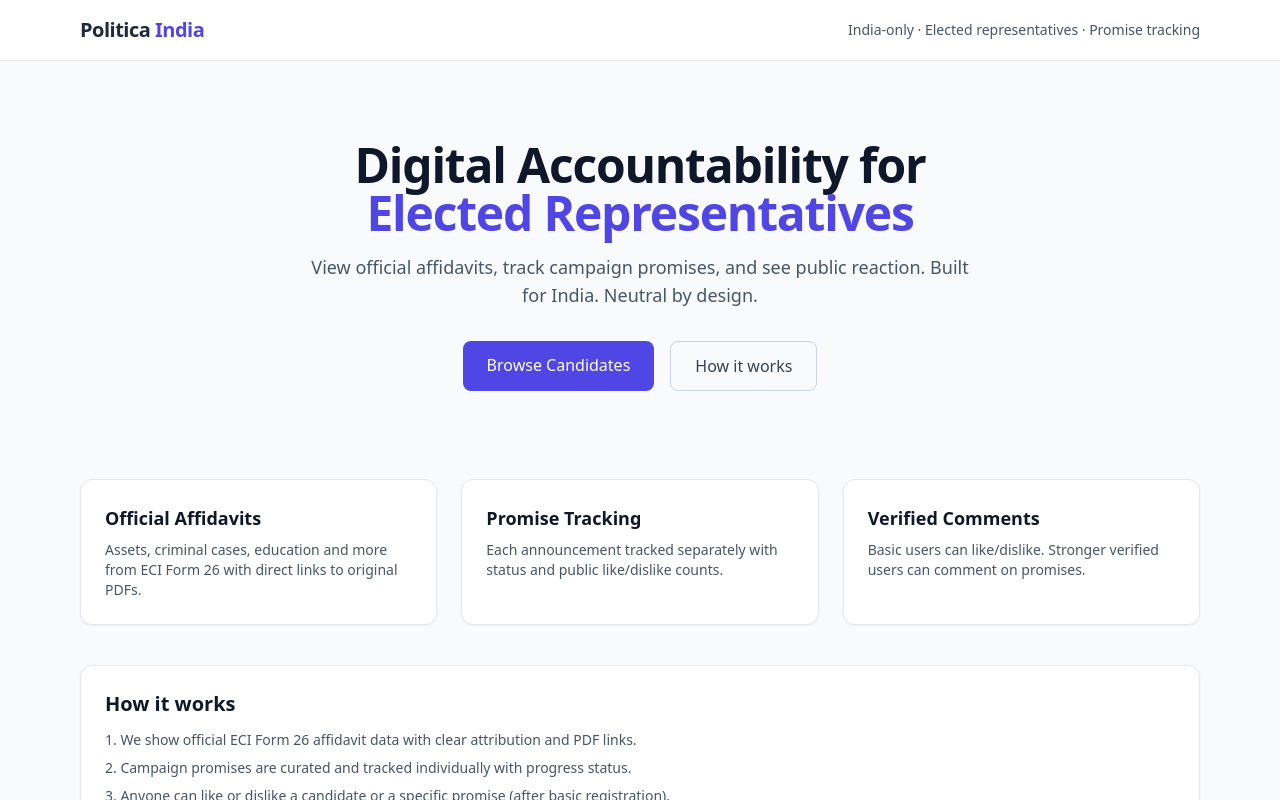
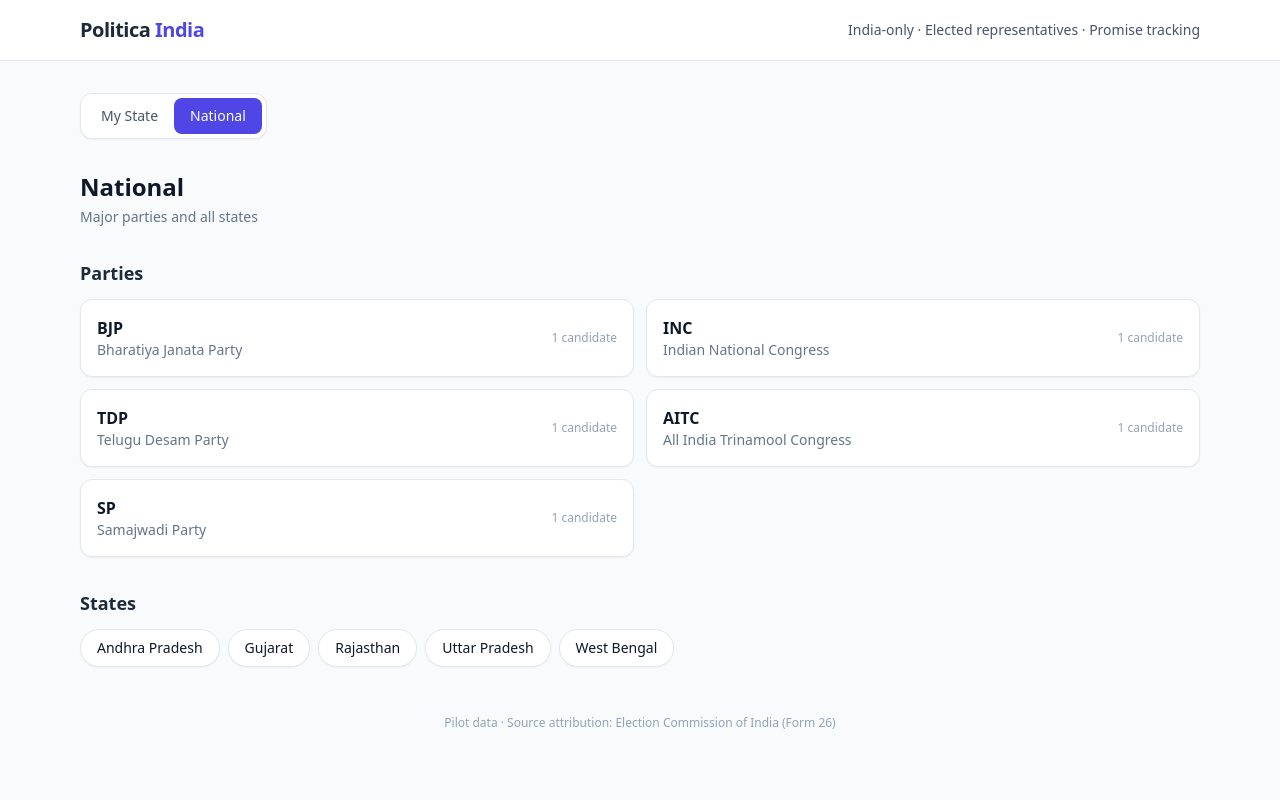
Before and after one commit to Rudhra6467/politica-india, a Next.js app: page / in a window 1280 px wide. Shown: the top 800 px of the page. Built offline with nearby package versions, Linux system fonts and the light colour scheme.

Commit message:
New homepage: Local (My State) vs National views with party-first navigation

```diff
--- a/src/app/page.tsx
+++ b/src/app/page.tsx
@@ -1,69 +1,216 @@
+"use client";
+
+import { useState, useEffect } from "react";
 import Link from "next/link";
+import {
+  getAllStates,
+  getNationalParties,
+  getPartiesInState,
+} from "@/data/pilot-candidates";
+
+type ViewMode = "local" | "national";
+
+const STATE_KEY = "politica-selected-state";
 
 export default function HomePage() {
+  const [view, setView] = useState<ViewMode>("national");
+  const [selectedState, setSelectedState] = useState<string | null>(null);
+  const [hydrated, setHydrated] = useState(false);
+
+  useEffect(() => {
+    try {
+      const stored = localStorage.getItem(STATE_KEY);
+      if (stored) {
+        setSelectedState(stored);
+        setView("local");
+      }
+    } catch {
+      // ignore
+    }
+    setHydrated(true);
+  }, []);
+
+  const chooseState = (state: string) => {
+    setSelectedState(state);
+    try {
+      localStorage.setItem(STATE_KEY, state);
+    } catch {
+      // ignore
+    }
+    setView("local");
+  };
+
+  const clearState = () => {
+    setSelectedState(null);
+    try {
+      localStorage.removeItem(STATE_KEY);
+    } catch {
+      // ignore
+    }
+    setView("national");
+  };
+
+  if (!hydrated) {
     return (
-    <div className="space-y-10">
-      <section className="text-center space-y-4 py-12">
-        <h1 className="text-4xl font-bold tracking-tight text-slate-900 sm:text-5xl">
-          Digital Accountability for<br />
-          <span className="text-indigo-600">Elected Representatives</span>
-        </h1>
-        <p className="max-w-2xl mx-auto text-lg text-slate-600">
-          View official affidavits, track campaign promises, and see public reaction.
-          Built for India. Neutral by design.
+      <div className="py-20 text-center text-slate-400">Loading...</div>
+    );
+  }
+
+  const states = getAllStates();
+  const nationalParties = getNationalParties();
+  const localParties = selectedState ? getPartiesInState(selectedState) : [];
+
+  return (
+    <div className="space-y-8">
+      {/* View switcher */}
+      <div className="flex items-center justify-between gap-4">
+        <div className="flex rounded-xl border bg-white p-1 shadow-sm">
+          <button
+            onClick={() => setView("local")}
+            className={`rounded-lg px-4 py-2 text-sm font-medium transition ${
+              view === "local"
+                ? "bg-indigo-600 text-white"
+                : "text-slate-600 hover:bg-slate-50"
+            }`}
+          >
+            My State
+          </button>
+          <button
+            onClick={() => setView("national")}
+            className={`rounded-lg px-4 py-2 text-sm font-medium transition ${
+              view === "national"
+                ? "bg-indigo-600 text-white"
+                : "text-slate-600 hover:bg-slate-50"
+            }`}
+          >
+            National
+          </button>
+        </div>
+
+        {selectedState && view === "local" && (
+          <button
+            onClick={clearState}
+            className="text-sm text-slate-500 hover:text-slate-700"
+          >
+            Change state
+          </button>
+        )}
+      </div>
+
+      {/* ========== LOCAL VIEW ========== */}
+      {view === "local" && (
+        <div className="space-y-8">
+          {!selectedState ? (
+            <div className="rounded-xl border border-dashed bg-white p-8 text-center">
+              <p className="text-slate-600 mb-4">
+                Select your state to see local parties and candidates
               </p>
-        <div className="flex justify-center gap-4 pt-4">
+              <div className="flex flex-wrap justify-center gap-2">
+                {states.map((s) => (
+                  <button
+                    key={s}
+                    onClick={() => chooseState(s)}
+                    className="rounded-full border px-4 py-2 text-sm font-medium hover:border-indigo-400 hover:bg-indigo-50 transition"
+                  >
+                    {s}
+                  </button>
+                ))}
+              </div>
+            </div>
+          ) : (
+            <>
+              <div>
+                <h1 className="text-2xl font-bold text-slate-900">{selectedState}</h1>
+                <p className="text-sm text-slate-500 mt-1">
+                  Parties and candidates in your state
+                </p>
+              </div>
+
+              {/* Parties in this state */}
+              <section>
+                <h2 className="text-lg font-semibold text-slate-800 mb-3">Parties</h2>
+                <div className="grid gap-3 sm:grid-cols-2">
+                  {localParties.map((p) => (
                     <Link
-            href="/candidates"
-            className="rounded-lg bg-indigo-600 px-6 py-3 text-white font-medium hover:bg-indigo-700 transition"
+                      key={p.abbr}
+                      href={`/party/${p.abbr}?state=${encodeURIComponent(selectedState)}`}
+                      className="flex items-center justify-between rounded-xl border bg-white p-4 shadow-sm hover:border-indigo-300 hover:shadow-md transition"
                     >
-            Browse Candidates
+                      <div>
+                        <div className="font-semibold text-slate-900">{p.abbr}</div>
+                        <div className="text-sm text-slate-500">{p.name}</div>
+                      </div>
+                      <div className="text-xs text-slate-400">{p.count} candidate{p.count > 1 ? "s" : ""}</div>
                     </Link>
-          <a
-            href="#how"
-            className="rounded-lg border border-slate-300 px-6 py-3 font-medium text-slate-700 hover:bg-slate-100 transition"
-          >
-            How it works
-          </a>
+                  ))}
                 </div>
               </section>
 
-      <section className="grid gap-6 sm:grid-cols-3">
-        <div className="rounded-xl border bg-white p-6 shadow-sm">
-          <h3 className="font-semibold text-lg">Official Affidavits</h3>
-          <p className="mt-2 text-sm text-slate-600">
-            Assets, criminal cases, education and more from ECI Form 26 with direct links to original PDFs.
+              {/* Quick link to all candidates in state */}
+              <div className="text-center">
+                <Link
+                  href={`/candidates?state=${encodeURIComponent(selectedState)}`}
+                  className="text-sm font-medium text-indigo-600 hover:text-indigo-800"
+                >
+                  View all candidates in {selectedState} →
+                </Link>
+              </div>
+            </>
+          )}
+        </div>
+      )}
+
+      {/* ========== NATIONAL VIEW ========== */}
+      {view === "national" && (
+        <div className="space-y-8">
+          <div>
+            <h1 className="text-2xl font-bold text-slate-900">National</h1>
+            <p className="text-sm text-slate-500 mt-1">
+              Major parties and all states
             </p>
           </div>
-        <div className="rounded-xl border bg-white p-6 shadow-sm">
-          <h3 className="font-semibold text-lg">Promise Tracking</h3>
-          <p className="mt-2 text-sm text-slate-600">
-            Each announcement tracked separately with status and public like/dislike counts.
-          </p>
+
+          {/* National parties */}
+          <section>
+            <h2 className="text-lg font-semibold text-slate-800 mb-3">Parties</h2>
+            <div className="grid gap-3 sm:grid-cols-2">
+              {nationalParties.map((p) => (
+                <Link
+                  key={p.abbr}
+                  href={`/party/${p.abbr}`}
+                  className="flex items-center justify-between rounded-xl border bg-white p-4 shadow-sm hover:border-indigo-300 hover:shadow-md transition"
+                >
+                  <div>
+                    <div className="font-semibold text-slate-900">{p.abbr}</div>
+                    <div className="text-sm text-slate-500">{p.name}</div>
                   </div>
-        <div className="rounded-xl border bg-white p-6 shadow-sm">
-          <h3 className="font-semibold text-lg">Verified Comments</h3>
-          <p className="mt-2 text-sm text-slate-600">
-            Basic users can like/dislike. Stronger verified users can comment on promises.
-          </p>
+                  <div className="text-xs text-slate-400">{p.count} candidate{p.count > 1 ? "s" : ""}</div>
+                </Link>
+              ))}
             </div>
           </section>
 
-      <section id="how" className="rounded-xl border bg-white p-6 shadow-sm">
-        <h2 className="text-xl font-semibold mb-3">How it works</h2>
-        <ol className="list-decimal list-inside space-y-2 text-slate-600 text-sm">
-          <li>We show official ECI Form 26 affidavit data with clear attribution and PDF links.</li>
-          <li>Campaign promises are curated and tracked individually with progress status.</li>
-          <li>Anyone can like or dislike a candidate or a specific promise (after basic registration).</li>
-          <li>Verified users can leave comments focused on the promises and visible progress.</li>
-          <li>The platform never assigns an overall score or ranking. It only reflects data and reaction.</li>
-        </ol>
+          {/* States */}
+          <section>
+            <h2 className="text-lg font-semibold text-slate-800 mb-3">States</h2>
+            <div className="flex flex-wrap gap-2">
+              {states.map((s) => (
+                <button
+                  key={s}
+                  onClick={() => chooseState(s)}
+                  className="rounded-full border bg-white px-4 py-2 text-sm font-medium shadow-sm hover:border-indigo-400 hover:bg-indigo-50 transition"
+                >
+                  {s}
+                </button>
+              ))}
+            </div>
           </section>
+        </div>
+      )}
 
-      <section className="rounded-xl border border-amber-200 bg-amber-50 p-6 text-sm text-amber-900">
-        <strong>MVP Status:</strong> Pilot data is now live. Browse the candidates to see profiles, affidavit summaries, and promise tracking in action.
-        Real ECI PDF links and live like/dislike will follow next.
-      </section>
+      <p className="text-center text-xs text-slate-400 pt-4">
+        Pilot data · Source attribution: Election Commission of India (Form 26)
+      </p>
     </div>
   );
 }
--- /dev/null
+++ b/src/app/party/[abbr]/page.tsx
@@ -0,0 +1,134 @@
+"use client";
+
+import { useSearchParams } from "next/navigation";
+import Link from "next/link";
+import {
+  pilotCandidates,
+  getCandidatesByPartyAndState,
+  getOtherCandidatesInState,
+} from "@/data/pilot-candidates";
+
+export default function PartyPage({
+  params,
+}: {
+  params: { abbr: string };
+}) {
+  const searchParams = useSearchParams();
+  const state = searchParams.get("state");
+  const abbr = params.abbr;
+
+  // If state is provided → Local mode: party candidates in state + others grouped by party
+  if (state) {
+    const partyCandidates = getCandidatesByPartyAndState(abbr, state);
+    const otherGroups = getOtherCandidatesInState(abbr, state);
+    const partyName = partyCandidates[0]?.party || abbr;
+
+    return (
+      <div className="space-y-8">
+        <Link href="/" className="text-sm text-indigo-600 hover:text-indigo-800">
+          ← Back to home
+        </Link>
+
+        <div>
+          <h1 className="text-2xl font-bold text-slate-900">{partyName}</h1>
+          <p className="text-slate-500 mt-1">
+            Candidates in <span className="font-medium">{state}</span>
+          </p>
+        </div>
+
+        {/* Party's candidates in this state */}
+        <section>
+          <h2 className="text-lg font-semibold mb-3">{abbr} candidates</h2>
+          {partyCandidates.length === 0 ? (
+            <p className="text-slate-500 text-sm">No candidates found for this party in {state}.</p>
+          ) : (
+            <div className="space-y-3">
+              {partyCandidates.map((c) => (
+                <CandidateCard key={c.id} candidate={c} />
+              ))}
+            </div>
+          )}
+        </section>
+
+        {/* Other candidates in the state, grouped by party */}
+        {otherGroups.length > 0 && (
+          <section className="pt-4 border-t">
+            <h2 className="text-lg font-semibold mb-4">Other candidates in {state}</h2>
+            <div className="space-y-6">
+              {otherGroups.map((group) => (
+                <div key={group.partyAbbr}>
+                  <h3 className="text-sm font-medium text-slate-500 mb-2">
+                    {group.partyName} ({group.partyAbbr})
+                  </h3>
+                  <div className="space-y-3">
+                    {group.candidates.map((c) => (
+                      <CandidateCard key={c.id} candidate={c} />
+                    ))}
+                  </div>
+                </div>
+              ))}
+            </div>
+          </section>
+        )}
+      </div>
+    );
+  }
+
+  // National mode: all candidates of this party across states
+  const allPartyCandidates = pilotCandidates.filter((c) => c.partyAbbr === abbr);
+  const partyName = allPartyCandidates[0]?.party || abbr;
+
+  return (
+    <div className="space-y-8">
+      <Link href="/" className="text-sm text-indigo-600 hover:text-indigo-800">
+        ← Back to home
+      </Link>
+
+      <div>
+        <h1 className="text-2xl font-bold text-slate-900">{partyName}</h1>
+        <p className="text-slate-500 mt-1">All candidates (national view)</p>
+      </div>
+
+      <div className="space-y-3">
+        {allPartyCandidates.map((c) => (
+          <CandidateCard key={c.id} candidate={c} />
+        ))}
+      </div>
+    </div>
+  );
+}
+
+function CandidateCard({
+  candidate,
+}: {
+  candidate: {
+    id: string;
+    name: string;
+    partyAbbr: string;
+    constituency: string;
+    state: string;
+    likes: number;
+    dislikes: number;
+    criminalCases: number;
+  };
+}) {
+  return (
+    <Link
+      href={`/candidates/${candidate.id}`}
+      className="block rounded-xl border bg-white p-4 shadow-sm hover:border-indigo-300 hover:shadow-md transition"
+    >
+      <div className="flex items-start justify-between gap-3">
+        <div>
+          <div className="font-semibold text-slate-900">{candidate.name}</div>
+          <div className="text-sm text-slate-500 mt-0.5">
+            {candidate.constituency}, {candidate.state}
+          </div>
+        </div>
+        <div className="text-right text-sm">
+          <div className="text-emerald-600">👍 {candidate.likes.toLocaleString()}</div>
+          <div className="text-rose-600">👎 {candidate.dislikes.toLocaleString()}</div>
+        </div>
+      </div>
+    </Link>
+  );
+}
--- a/src/data/pilot-candidates.ts
+++ b/src/data/pilot-candidates.ts
@@ -29,7 +29,7 @@ export interface PilotCandidate {
   age?: number;
   education?: string;
   profession?: string;
-  totalAssets?: string; // human readable for now
+  totalAssets?: string;
   totalLiabilities?: string;
   criminalCases: number;
   affidavitPdfUrl?: string;
@@ -239,3 +239,55 @@ export const pilotCandidates: PilotCandidate[] = [
 export function getCandidateById(id: string): PilotCandidate | undefined {
   return pilotCandidates.find((c) => c.id === id);
 }
+
+export function getAllStates(): string[] {
+  return Array.from(new Set(pilotCandidates.map((c) => c.state))).sort();
+}
+
+export function getPartiesInState(state: string) {
+  const map = new Map<string, { name: string; abbr: string; count: number }>();
+  pilotCandidates
+    .filter((c) => c.state === state)
+    .forEach((c) => {
+      const existing = map.get(c.partyAbbr);
+      if (existing) {
+        existing.count += 1;
+      } else {
+        map.set(c.partyAbbr, { name: c.party, abbr: c.partyAbbr, count: 1 });
+      }
+    });
+  return Array.from(map.values()).sort((a, b) => b.count - a.count);
+}
+
+export function getNationalParties() {
+  const map = new Map<string, { name: string; abbr: string; count: number }>();
+  pilotCandidates.forEach((c) => {
+    const existing = map.get(c.partyAbbr);
+    if (existing) {
+      existing.count += 1;
+    } else {
+      map.set(c.partyAbbr, { name: c.party, abbr: c.partyAbbr, count: 1 });
+    }
+  });
+  return Array.from(map.values()).sort((a, b) => b.count - a.count);
+}
+
+export function getCandidatesByPartyAndState(partyAbbr: string, state: string) {
+  return pilotCandidates.filter((c) => c.partyAbbr === partyAbbr && c.state === state);
+}
+
+export function getOtherCandidatesInState(partyAbbr: string, state: string) {
+  // Group remaining candidates by party
+  const others = pilotCandidates.filter((c) => c.state === state && c.partyAbbr !== partyAbbr);
+  const grouped = new Map<string, PilotCandidate[]>();
+  others.forEach((c) => {
+    const list = grouped.get(c.partyAbbr) || [];
+    list.push(c);
+    grouped.set(c.partyAbbr, list);
+  });
+  return Array.from(grouped.entries()).map(([abbr, candidates]) => ({
+    partyAbbr: abbr,
+    partyName: candidates[0].party,
+    candidates,
+  }));
+}
```
Lines whose indentation alone changed are shown as unchanged.
